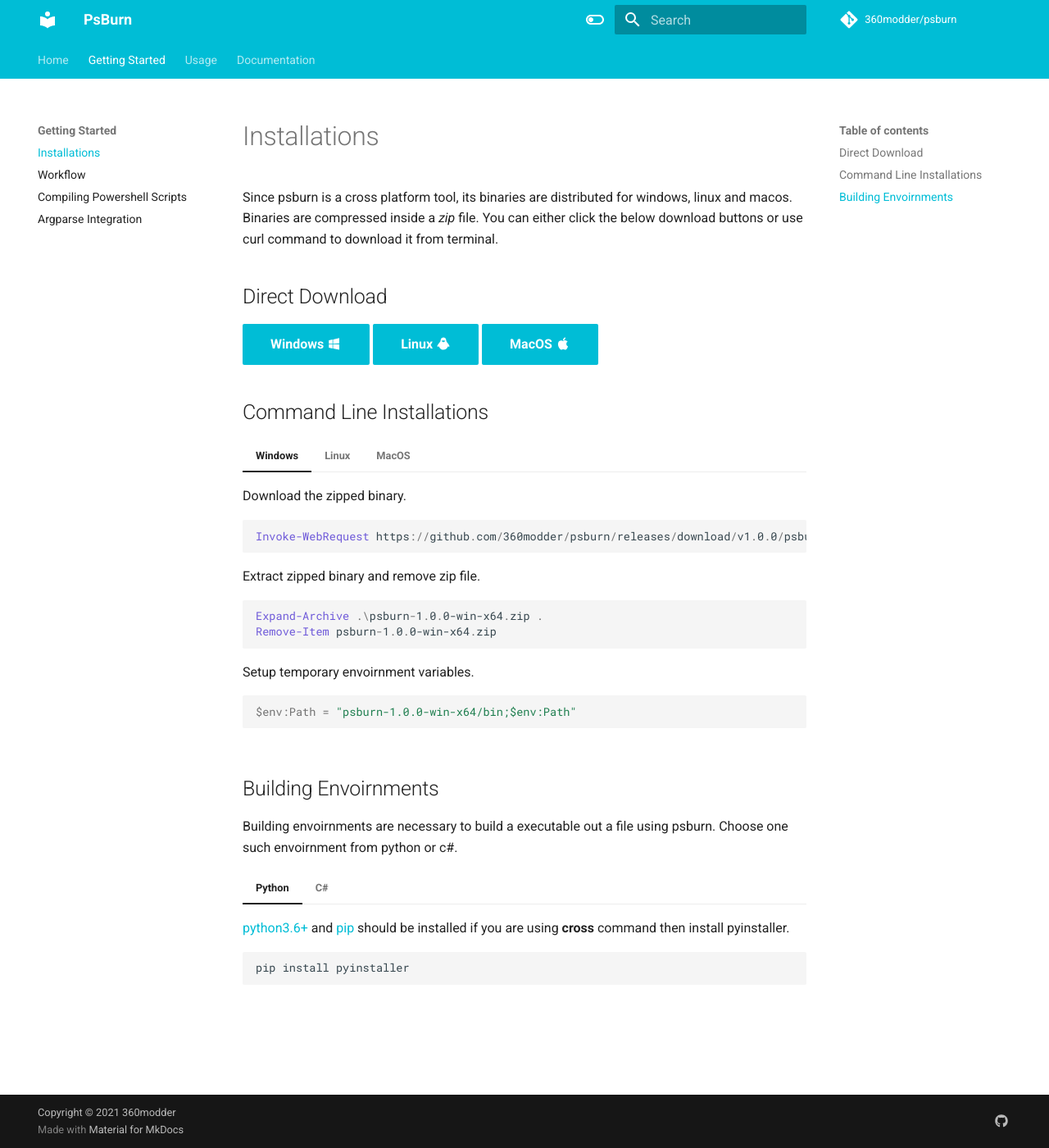
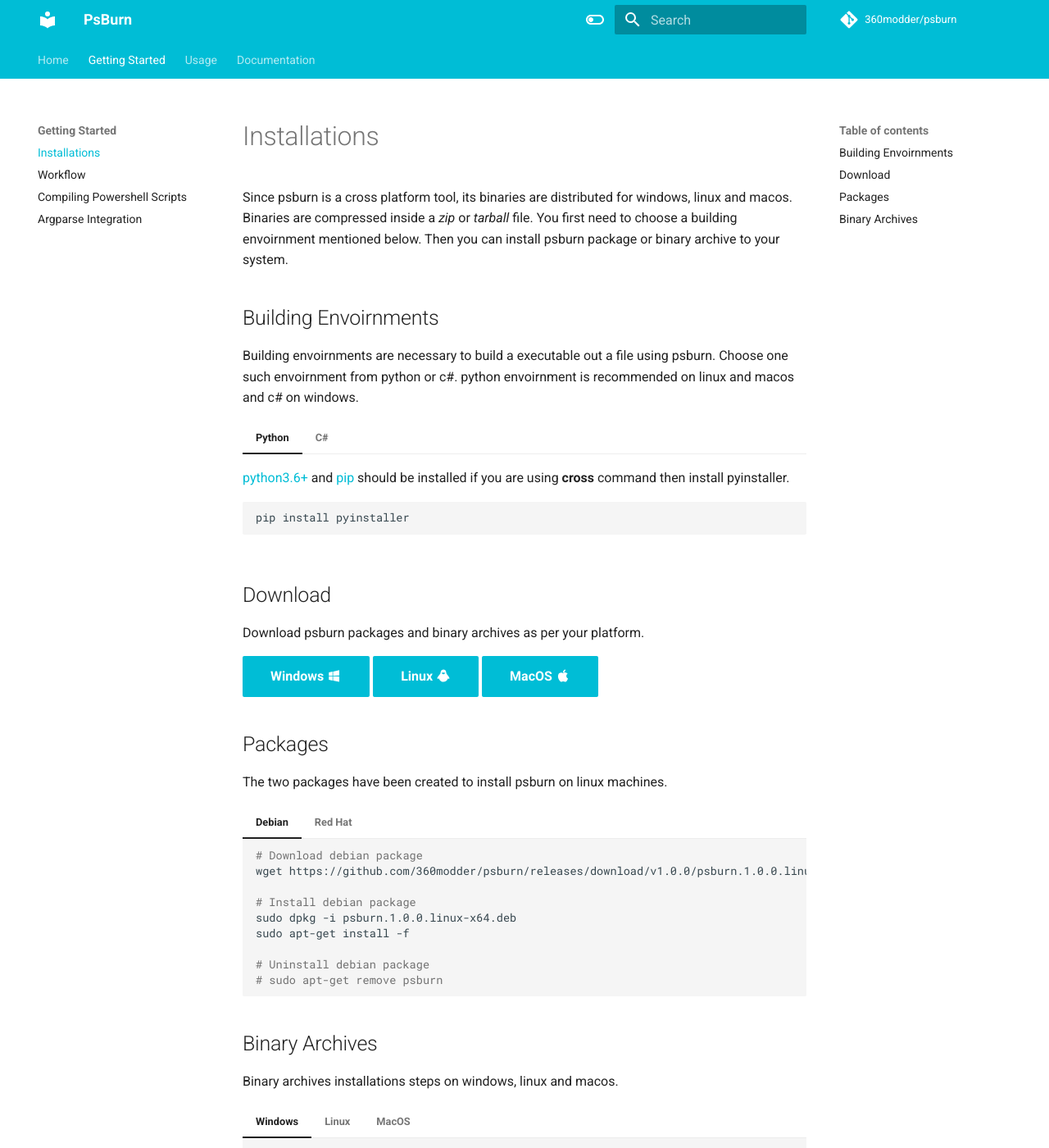
Before and after one commit to 360modder/psburn, an MkDocs documentation site: the page built from docs/gettingstarted/installations.md, in a window 1280 px wide and 1400 px high. Shown: the whole window at 82% size. Built offline with MkDocs 1.6.1 and Material for MkDocs 9.7.7, drawn with Linux system fonts in a browser that asks for light colours; comment, search, counter and statistics services are not loaded; some of the changed text lies outside the part shown.

Commit message:
Final Release Commit

````diff
--- a/docs/gettingstarted/installations.md
+++ b/docs/gettingstarted/installations.md
@@ -1,90 +1,119 @@
 # Installations
 
-Since psburn is a cross platform tool, its binaries are distributed for windows, linux and macos. Binaries are compressed inside a *zip* file. You can either click the below download buttons or use curl command to download it from terminal.
-
-## Direct Download
-
-[Windows :material-microsoft-windows:](#){ .md-button .md-button--primary }
-[Linux :material-linux:](#){ .md-button .md-button--primary }
-[MacOS :material-apple:](#){ .md-button .md-button--primary }
-
-## Command Line Installations
-
-=== "Windows"
-
-	Download the zipped binary.
-
-	```ps1
-	Invoke-WebRequest https://github.com/360modder/psburn/releases/download/v1.0.0/psburn-1.0.0-win-x64.zip -o psburn-1.0.0-win-x64.zip
-	```
-
-	Extract zipped binary and remove zip file.
-
-	```ps1
-	Expand-Archive .\psburn-1.0.0-win-x64.zip .
-	Remove-Item psburn-1.0.0-win-x64.zip
-	```
-
-	Setup temporary envoirnment variables.
-
-	```ps1
-	$env:Path = "psburn-1.0.0-win-x64/bin;$env:Path"
-	```
-
-=== "Linux"
-
-	Download the zipped binary.
-
-	```shell
-	wget https://github.com/360modder/psburn/releases/download/v1.0.0/psburn-1.0.0-linux-x64.zip -O psburn-1.0.0-linux-x64.zip
-	```
-
-	Extract zipped binary and remove zip file.
-
-	```shell
-	unzip psburn-1.0.0-linux-x64.zip
-	rm psburn-1.0.0-linux-x64.zip
-	```
-
-	Export temporary path for executables.
-
-	```shell
-	export PATH=$PATH/bin:psburn-1.0.0-linux-x64/bin
-	```
-
-=== "MacOS"
-
-	Download the zipped binary.
-
-	```shell
-	wget https://github.com/360modder/psburn/releases/download/v1.0.0/psburn-1.0.0-osx-x64.zip -O psburn-1.0.0-osx-x64.zip
-	```
-
-	Extract zipped binary and remove zip file.
-
-	```shell
-	unzip psburn-1.0.0-osx-x64.zip
-	rm psburn-1.0.0-osx-x64.zip
-	```
-
-	Export temporary path for executables.
-
-	```shell
-	export PATH=$PATH/bin:psburn-1.0.0-osx-x64/bin
-	```
+Since psburn is a cross platform tool, its binaries are distributed for windows, linux and macos. Binaries are compressed inside a *zip* or *tarball* file. You first need to choose a building envoirnment mentioned below. Then you can install psburn package or binary archive to your system.
 
 ## Building Envoirnments
 
-Building envoirnments are necessary to build a executable out a file using psburn. Choose one such envoirnment from python or c#.
+Building envoirnments are necessary to build a executable out a file using psburn. Choose one such envoirnment from python or c#. python envoirnment is recommended on linux and macos and c# on windows.
 
 === "Python"
 
 	[python3.6+](https://www.python.org/) and [pip](https://pip.pypa.io/en/stable/installing/) should be installed if you are using **cross** command then install pyinstaller.
 
-	```shell
+	```bash
 	pip install pyinstaller
 	```
 
 === "C#"
 
 	Windows does't require any C# envoirnment as its come integrated with .NET Framework but on linux and macos a compatible version of [mono](https://www.mono-project.com/download/stable/) should be installed if you are using **create** command.
+
+
+## Download
+
+Download psburn packages and binary archives as per your platform.
+
+[Windows :material-microsoft-windows:](https://github.com/360modder/psburn/releases/download/v1.0.0/psburn.1.0.0.win-x64.exe){ .md-button .md-button--primary }
+[Linux :material-linux:](https://github.com/360modder/psburn/releases/download/v1.0.0/psburn.1.0.0.linux-x64.tar.gz){ .md-button .md-button--primary }
+[MacOS :material-apple:](https://github.com/360modder/psburn/releases/download/v1.0.0/psburn.1.0.0.osx-x64.tar.gz){ .md-button .md-button--primary }
+
+## Packages
+
+The two packages have been created to install psburn on linux machines.
+
+=== "Debian"
+
+	```bash
+	# Download debian package
+	wget https://github.com/360modder/psburn/releases/download/v1.0.0/psburn.1.0.0.linux-x64.deb -O psburn.1.0.0.linux-x64.deb
+
+	# Install debian package
+	sudo dpkg -i psburn.1.0.0.linux-x64.deb
+	sudo apt-get install -f
+
+	# Uninstall debian package
+	# sudo apt-get remove psburn
+	```
+
+=== "Red Hat"
+
+	```bash
+	# Install rpm package
+	sudo yum install https://github.com/360modder/psburn/releases/download/v1.0.0/psburn.1.0.0.linux-x64.rpm
+
+	# Uninstall rpm package
+	# sudo yum remove psburn
+	```
+
+## Binary Archives
+
+Binary archives installations steps on windows, linux and macos.
+
+=== "Windows"
+
+	```ps1
+	# Replace win-x64 to win-x86 to install 32-bit version
+
+	# Download the zipped binary
+	Invoke-WebRequest https://github.com/360modder/psburn/releases/download/v1.0.0/psburn.1.0.0.win-x64.zip -o psburn.1.0.0.win-x64.zip
+
+	# Extract zipped binary
+	Expand-Archive .\psburn.1.0.0.win-x64.zip psburn.1.0.0.win-x64
+
+	# Setup path envoirnment variables
+	$env:Path = "psburn.1.0.0.win-x64;$env:Path"
+	```
+
+=== "Linux"
+
+	```bash
+	# Download the psburn '.tar.gz' archive
+	curl -L -o /tmp/psburn.tar.gz https://github.com/360modder/psburn/releases/download/v1.0.0/psburn.1.0.0.linux-x64.tar.gz
+
+	# Create the target folder where psburn will be placed
+	sudo mkdir -p /opt/360modder/psburn
+
+	# Expand psburn to the target folder
+	sudo tar zxf /tmp/psburn.tar.gz -C /opt/360modder/psburn
+
+	# Set execute permissions
+	sudo chmod +x /opt/360modder/psburn/psburn
+
+	# Create the symbolic link that points to psburn
+	sudo ln -s /opt/360modder/psburn/psburn /usr/bin/psburn
+
+	# Uninstall binary archive
+	# sudo rm -rf /usr/bin/psburn/psburn /opt/360modder/psburn
+	```
+
+=== "MacOS"
+
+	```bash
+	# Download the psburn '.tar.gz' archive
+	curl -L -o /tmp/psburn.tar.gz https://github.com/360modder/psburn/releases/download/v1.0.0/psburn.1.0.0.osx-x64.tar.gz
+
+	# Create the target folder where psburn will be placed
+	sudo mkdir -p /usr/local/360modder/psburn
+
+	# Expand psburn to the target folder
+	sudo tar zxf /tmp/psburn.tar.gz -C /usr/local/360modder/psburn
+
+	# Set execute permissions
+	sudo chmod +x /usr/local/360modder/psburn/psburn
+
+	# Create the symbolic link that points to psburn
+	sudo ln -s /usr/local/360modder/psburn/psburn /usr/local/bin/psburn
+
+	# Uninstall binary archive
+	# sudo rm -rf /usr/local/bin/psburn /usr/local/360modder/psburn
+	```
````
Also changed, not shown: README.md (+30 -14 lines), docs/gettingstarted/compilingpsscripts.md (+1 -1 lines), 1 other file.
